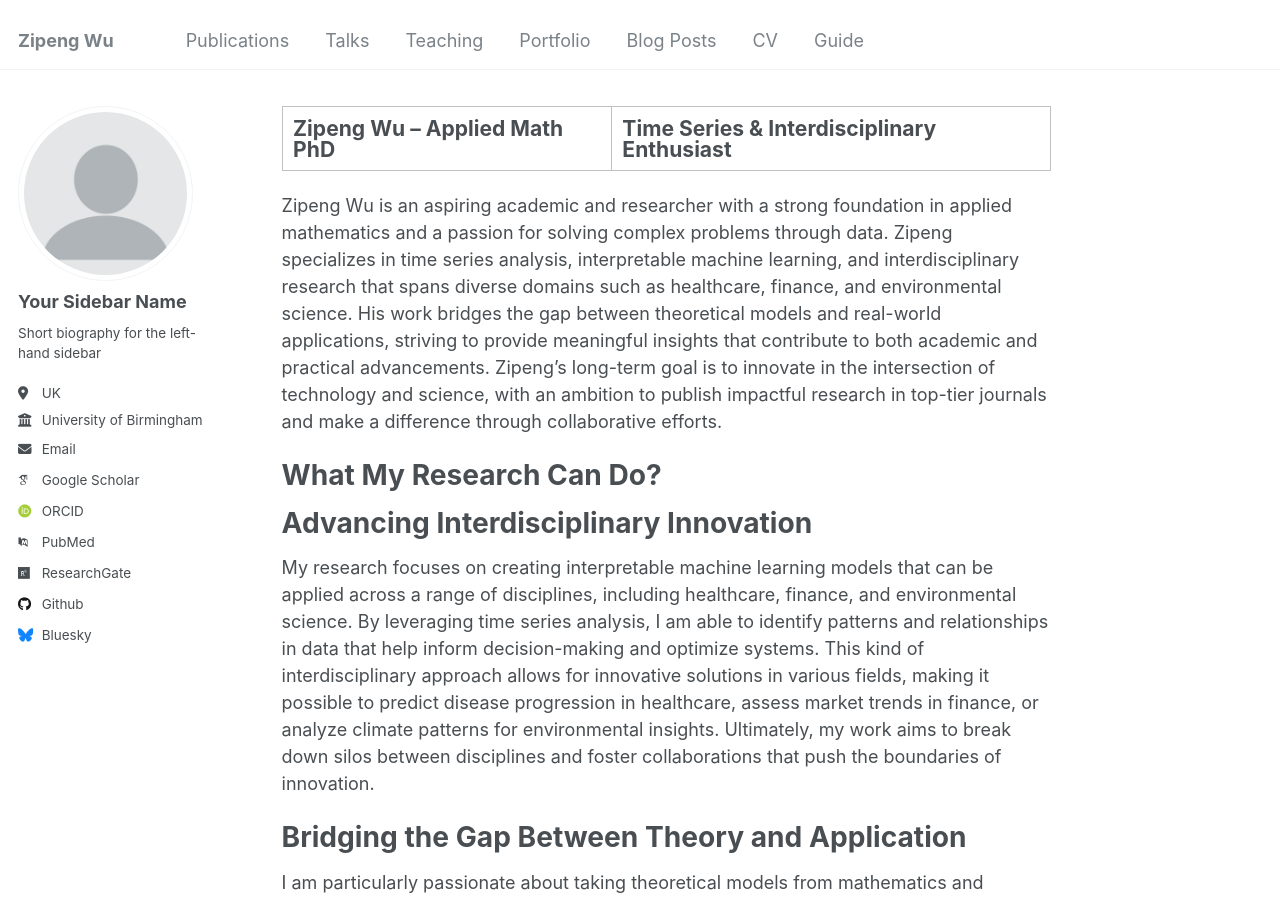
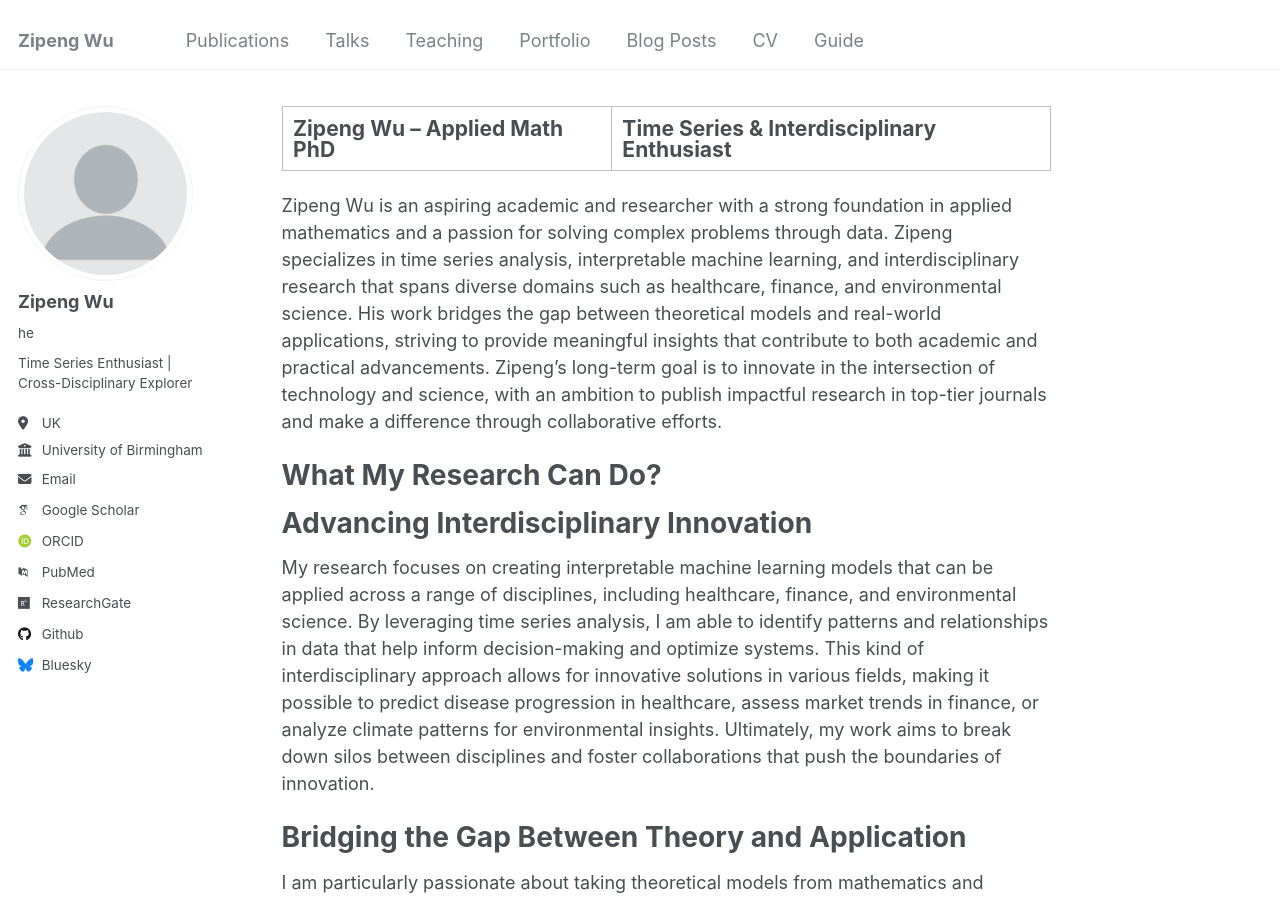
Before and after one commit to WuzipengYL/ZipengWu.github.io, a Jekyll site: the page built from _pages/about.md, in a window 1280 px wide and 900 px high. Built offline with Jekyll 4.4.1, drawn with Linux system fonts in a browser that asks for light colours; some web fonts are replaced.

Commit message:
Update _config.yml

```diff
--- a/_config.yml
+++ b/_config.yml
@@ -22,9 +22,9 @@ repository               : "academicpages/academicpages.github.io"
 author:
   # Biographic information
   avatar           : "profile.png"
-  name             : "Your Sidebar Name"
-  pronouns         : # example: "she/her"
-  bio              : "Short biography for the left-hand sidebar"
+  name             : "Zipeng Wu"
+  pronouns         : "he"
+  bio              : " Time Series Enthusiast | Cross-Disciplinary Explorer"
   location         : "UK"
   employer         : "University of Birmingham"
   uri              : # URL
```
